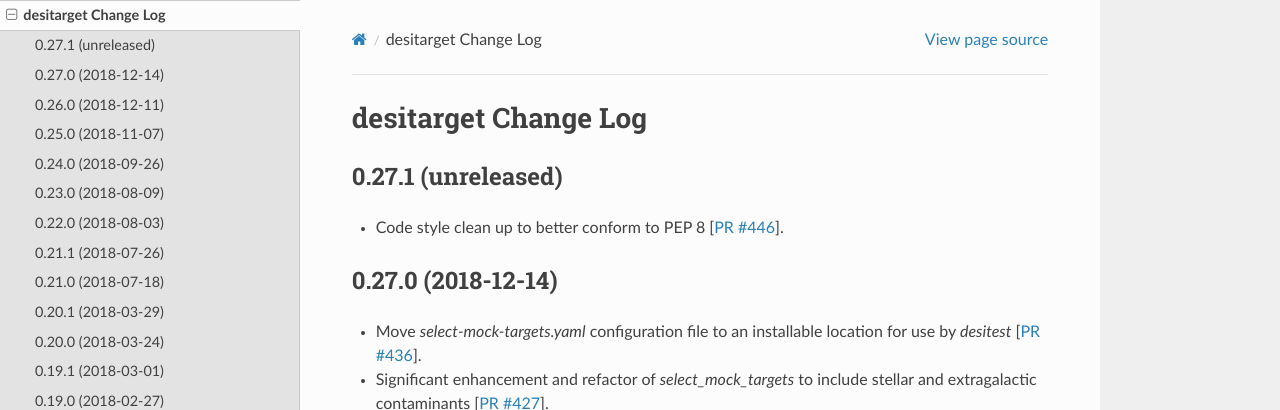
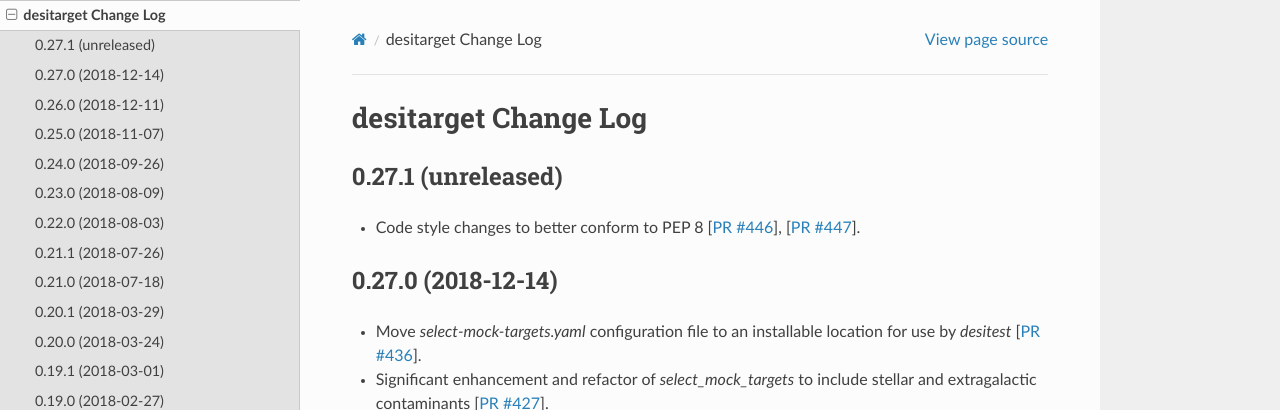
Before and after one commit to desihub/desitarget, a Sphinx documentation site: the page built from doc/changes.rst, in a window 1280 px wide and 900 px high. Shown: the top 410 px of the window. Built offline with Sphinx 7.4.7 and the Read the Docs theme 2.0.0, drawn with Linux system fonts in a browser that asks for light colours.

Commit message:
update the changes docs

```diff
--- a/doc/changes.rst
+++ b/doc/changes.rst
@@ -5,9 +5,10 @@ desitarget Change Log
 0.27.1 (unreleased)
 -------------------
 
-* Code style clean up to better conform to PEP 8 [`PR #446`_].
+* Code style changes to better conform to PEP 8 [`PR #446`_], [`PR #447`_].
 
 .. _`PR #446`: https://github.com/desihub/desitarget/pull/446
+.. _`PR #447`: https://github.com/desihub/desitarget/pull/447
 
 0.27.0 (2018-12-14)
 -------------------
```
